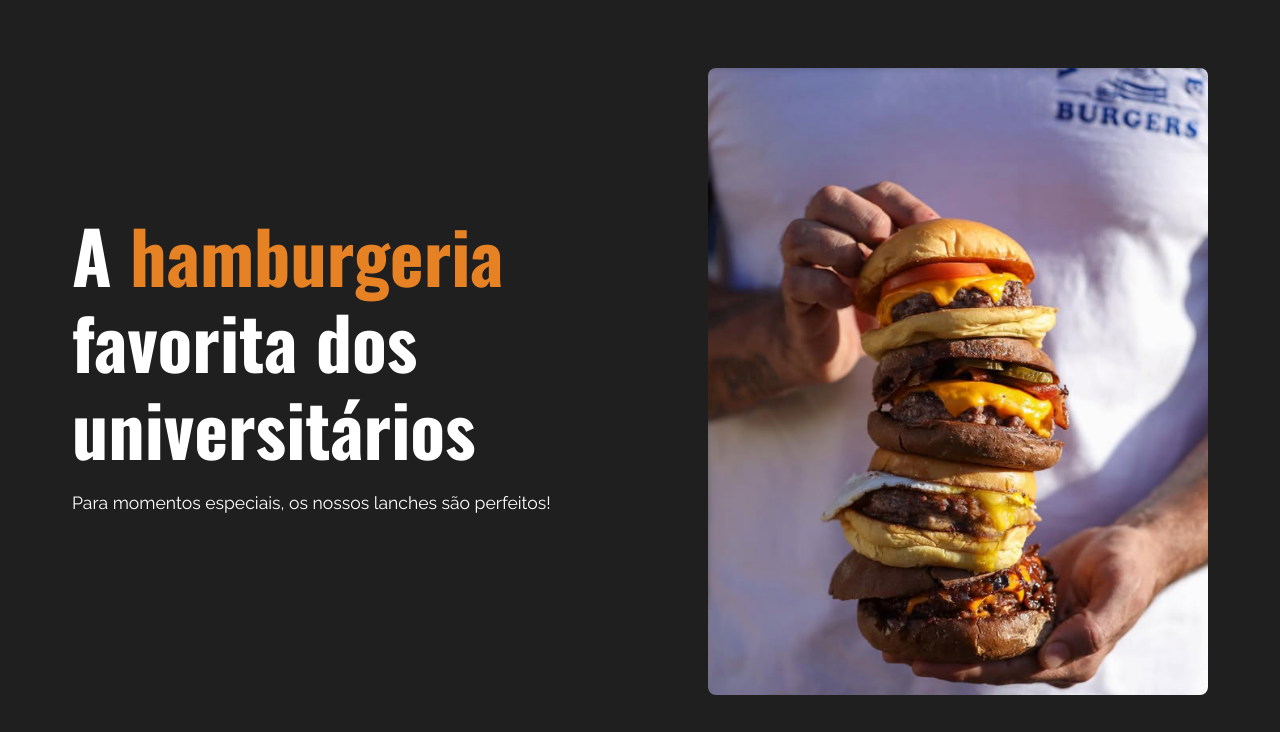
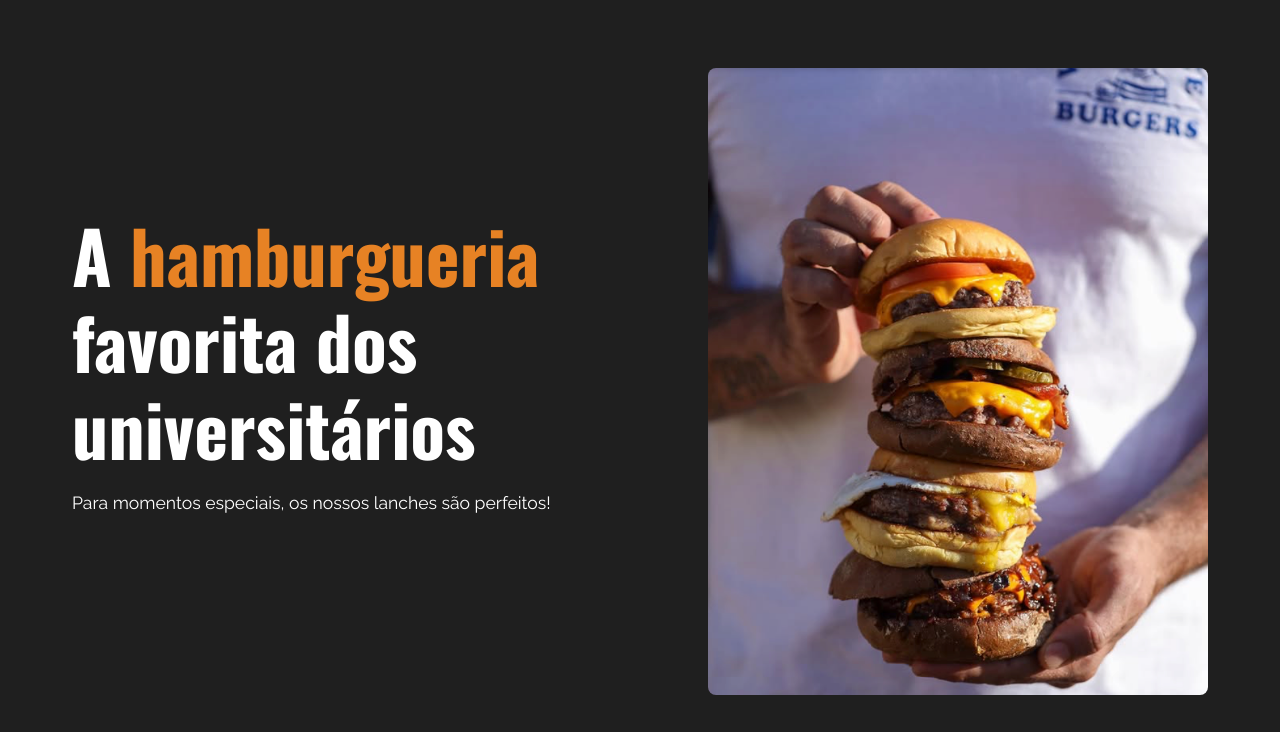
Before and after one commit to thiagoogawa/27burgers-project, a plain HTML site: page index.html in a window 1280 px wide. Shown: the part 68-800 px from the top of the page. Drawn offline with nearby package versions, Linux system fonts and the light colour scheme.

Commit message:
Update index.html

```diff
--- a/index.html
+++ b/index.html
@@ -99,7 +99,7 @@
   <header class="hero" id="inicio">
     <div class="container hero-flex">
       <div class="hero-content">
-        <h1>A <span class="highlight">hamburgeria</span> favorita dos universitários</h1>
+        <h1>A <span class="highlight">hamburgueria</span> favorita dos universitários</h1>
         <p>
           Para momentos especiais, os nossos lanches são perfeitos!
         </p>
```
